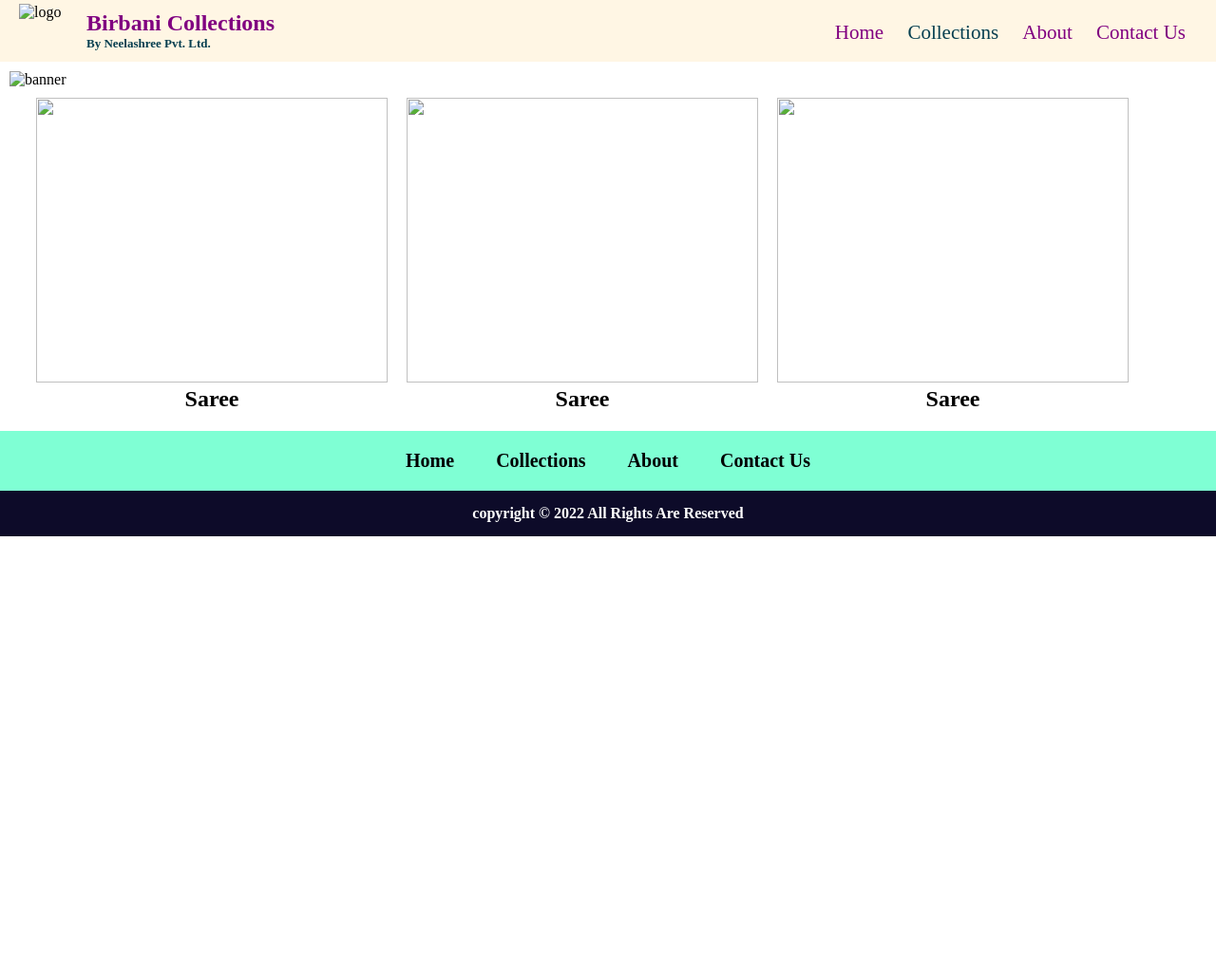
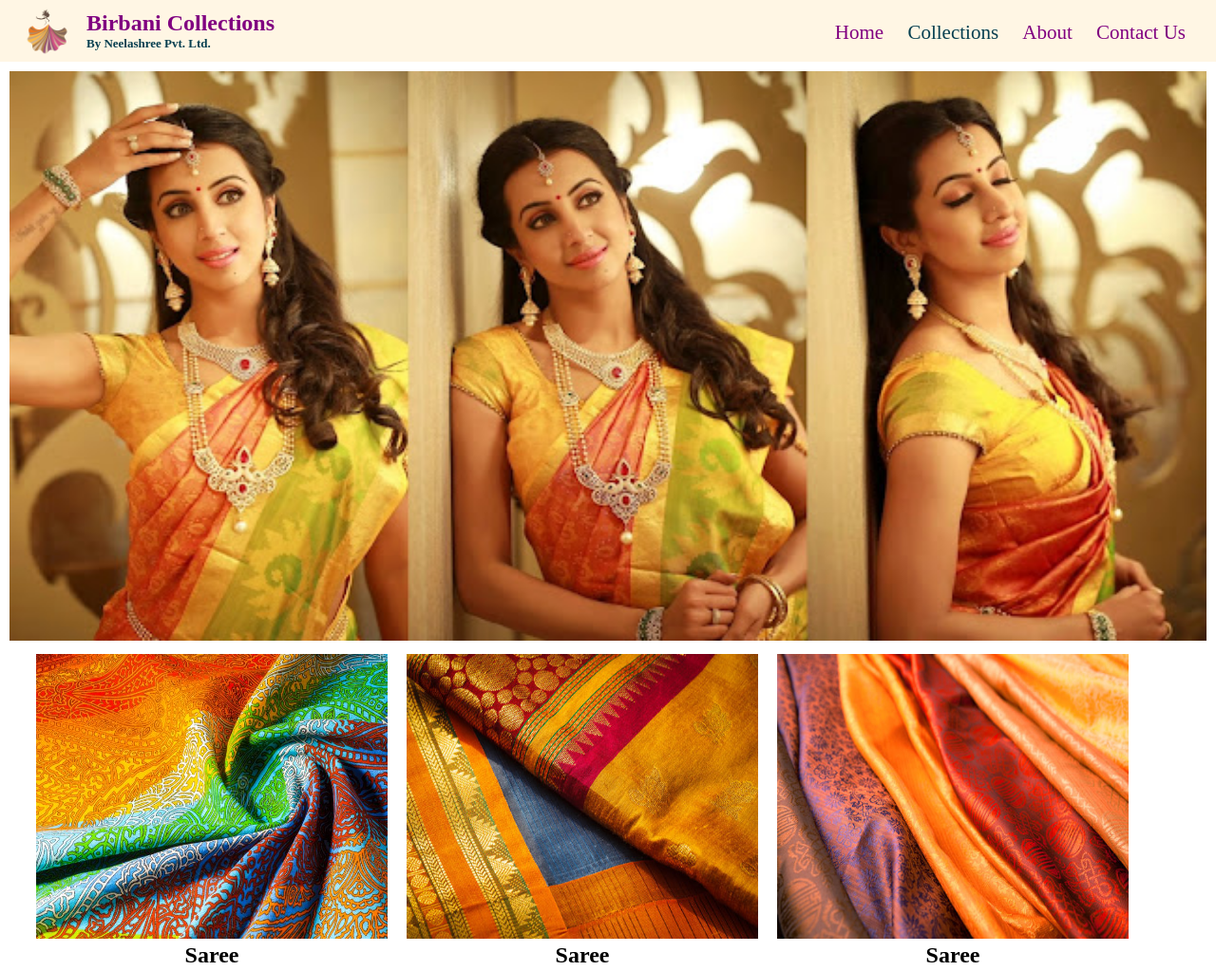
Before and after one commit to prakharsharma97/birbani-collections, a plain HTML site: page collection.html in a window 1280 px wide. Shown: the top 1023 px of the page at 95% size. Before the commit the page ends 800 px from the top, so only its background shows below. Drawn offline with Linux system fonts and the light colour scheme; the site is published under a folder, as on GitHub Pages, so addresses that start at the root find nothing.

Commit message:
new version of birbani collections

```diff
--- a/collection.html
+++ b/collection.html
@@ -12,7 +12,7 @@
 <!-- header -->
 <header>
     <nav class="clear">
-        <img id="logo" src="/images/logo1.png" alt="logo" width="60px">
+        <img id="logo" src="./images/logo1.png" alt="logo" width="60px">
             <h2><a href="./about.html">Birbani Collections</a><br><p>By Neelashree Pvt. Ltd.</p></h2>
             <ul>
                 <li><a href="./home.html">Home</a></li>
@@ -27,21 +27,21 @@
 
     <main>
         <section class="home clear" >
-            <img src="/images/saree7.jpg" alt="banner" width="100%" height="600px">
+            <img src="./images/saree7.jpg" alt="banner" width="100%" height="600px">
 
         <div class="gallery">
             <div id="group1">
-                <img src="/images/saree8.jpg" alt="" width="370" height="300">
+                <img src="./images/saree8.jpg" alt="" width="370" height="300">
                 <h2>Saree</h2>
             </div>
 
             <div id="group2">
-                <img src="/images/saree2.jpg" alt="" width="370" height="300">
+                <img src="./images/saree2.jpg" alt="" width="370" height="300">
                 <h2>Saree</h2>
             </div>
 
             <div id="group3">
-                <img src="/images/saree4.jpg" alt="" width="370" height="300">
+                <img src="./images/saree4.jpg" alt="" width="370" height="300">
                 <h2>Saree</h2>
             </div>
         </div>
--- a/styles/style.css
+++ b/styles/style.css
@@ -67,7 +67,7 @@ footer{display: block; margin-top: 10px; background-color: aquamarine;}
     width: 100%;
 }
 #about{
-    background-image: url('/images/saree.jpg');
+    background-image: url('./images/saree.jpg');
     transform: scaleX(-1);
     background-repeat: no-repeat;
     background-size:100% 100%;
@@ -90,7 +90,7 @@ footer{display: block; margin-top: 10px; background-color: aquamarine;}
 .contactsec h3 {border-bottom: #555555 2px; font-size: 18px;}
 .contact{background-color: rgb(151, 50, 50); border-radius: 5px;padding: 20px;}
 #contact{
-    background-image: url('/images/saree3.jpg');
+    background-image: url('./images/saree3.jpg');
     background-repeat: no-repeat;
     background-size:100% 100%;
 }
```
Also changed, not shown: about.html (+1 -1 lines), contact.html (+1 -1 lines), index.html (+3 -3 lines).
